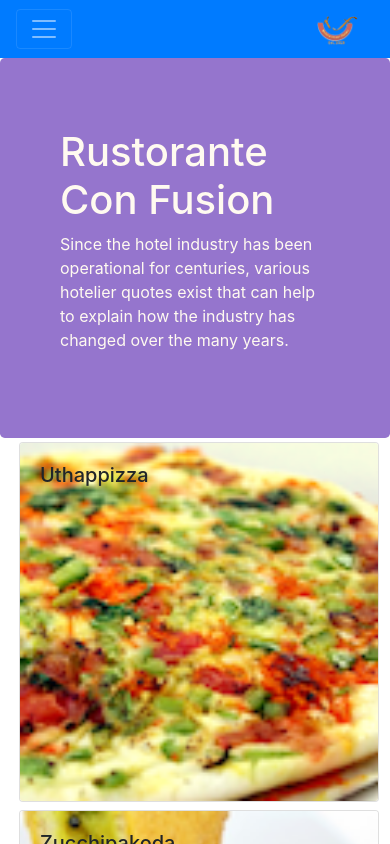
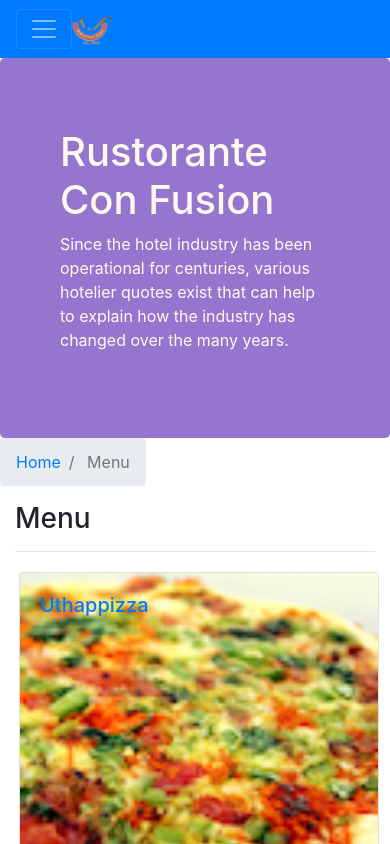
Before and after one commit to ee10b070/react-learning, a React (Create React App) app: page /menu in a window 390 px wide. Shown: the top 844 px of the page. Built offline with nearby package versions, Linux system fonts and the light colour scheme.

Commit message:
single page application part 2

```diff
--- a/src/components/ContactComponent.js
+++ b/src/components/ContactComponent.js
@@ -1,8 +1,22 @@
 import React from 'react';
+import { Breadcrumb, BreadcrumbItem } from "reactstrap";
+import { Link } from "react-router-dom";
+function Contact(props) {
+    return (
+        <div className="container">
+          <div className="row">
+            <Breadcrumb>
+                <BreadcrumbItem>
+                    <Link to="/Home">Home</Link>
+                </BreadcrumbItem>
+                <BreadcrumbItem active > Contact Us</BreadcrumbItem>
+            </Breadcrumb>
 
-function Contact(props) {
-    return(
-        <div className="container">
+            <div className="col-12">
+                <h3>Contact Us</h3>
+                <hr />
+            </div>
+        </div>
         <div className="row row-content">
             <div className="col-12">
                 <h3>Location Information</h3>
@@ -29,7 +43,7 @@
                 </div>
             </div>
         </div>
-        </div>
+        </div >
     );
 }
 
--- a/src/components/DishDetailComponent.js
+++ b/src/components/DishDetailComponent.js
@@ -1,11 +1,12 @@
 import React from 'react';
-import {Card,CardBody,CardTitle,CardImg,CardText} from "reactstrap";
+import { Card, CardBody, CardTitle, CardImg, CardText,Breadcrumb,BreadcrumbItem} from "reactstrap";
+import { Link } from "react-router-dom";
 
-
- function RenderDish({dish}){
-         return(
+function RenderDish({ dish }) {
+    console.log("dishimage", dish.name, dish.image)
+    return (
         <Card>
-                        <CardImg width = "100%" src={dish.image} alt={dish.name} />
+            <CardImg width="100%" src={dish.image} alt={dish.name} />
             <CardBody>
                 <CardTitle>{dish.name}</CardTitle>
                 <CardText>{dish.description}</CardText>
@@ -14,42 +15,55 @@
     );
 }
 
- function RenderComments({comments}) {
-    if(comments != null){
-        const commentsList =  comments.map((comment)=>{
-             return(
-                 <li className = "list-unstyled">
+function RenderComments({ comments }) {
+    if (comments != null) {
+        const commentsList = comments.map((comment) => {
+            return (
+                <li className="list-unstyled">
                     {comment.comment}
                     <div>- -{comment.author}</div>
                 </li>
 
             );
         });
-         const commmentsFinal  = <div>
+        const commmentsFinal = <div>
             <h4>Comments</h4>
             {commentsList}
-         </div> ;
+        </div>;
         return commmentsFinal;
     } else {
         return (<div></div>);
     }
 }
 const Dish = (props) => {
-    if(props.dish != null){
-        return(
+    if (props.dish != null) {
+        return (
             <div className="container">
-            <div className = "row">
-            <div className = "col-xs-12 col-xm-12 col-md-5 m-1">
-             <RenderDish dish = {props.dish}/>
+                <div className="row">
+                    <Breadcrumb>
+                        <BreadcrumbItem>
+                            <Link to="/menu">Menu</Link>
+                        </BreadcrumbItem>
+                        <BreadcrumbItem active > {props.dish.name}</BreadcrumbItem>
+                    </Breadcrumb>
+
+                    <div className="col-12">
+                        <h3>{props.dish.name}</h3>
+                        <hr />
                     </div>
-            <div className = "col-xs-12 col-xm-12 col-md-5 m-1">
-             <RenderComments comments = {props.dish.comments}/>
+                </div>
+                <div className="row">
+                    <div className="col-xs-12 col-xm-12 col-md-5 m-1">
+                        <RenderDish dish={props.dish} />
+                    </div>
+                    <div className="col-xs-12 col-xm-12 col-md-5 m-1">
+                        <RenderComments comments={props.comments} />
                     </div>
                 </div>
             </div>
         );
-        }else {
-           return(<div></div>)
+    } else {
+        return (<div></div>)
     }
 }
 
--- a/src/components/FooterComponent.js
+++ b/src/components/FooterComponent.js
@@ -21,7 +21,7 @@
                         <address>
                             121, Clear Water Bay Road<br />
                             Clear Water Bay, Kowloon<br />
-                            HONG KONG<br />ß
+                            HONG KONG<br />
                             <i className="fa fa-phone fa-lg"></i>: +852 1234 5678<br />
                             <i className="fa fa-fax fa-lg"></i>: +852 8765 4321<br />
                             <i className="fa fa-envelope fa-lg"></i>: <a href="mailto:confusion@food.net">
--- a/src/components/HeaderComponent.js
+++ b/src/components/HeaderComponent.js
@@ -22,7 +22,7 @@
                 <Navbar dark color="primary" expand="md">
                     <div className="container">
                     <NavbarToggler onClick={this.toggleNav}/>
-                        <NavbarBrand className="mr-auro" href='/'>
+                        <NavbarBrand className="mr-auto" href='/'>
                             <img src="assets/images/logo.png" height="30" width="41" alt="Restorent Con Fusion"></img>
                         </NavbarBrand>
                         <Collapse isOpen = {this.state.isNavOpen} navbar>
--- a/src/components/MainComponent.js
+++ b/src/components/MainComponent.js
@@ -39,12 +39,19 @@
         <Contact/>
       );
     }
+
+    const DishWithId =  ({match})=>{
+          return(<Dish dish = {this.state.dishes.filter((dish)=> dish.id === parseInt(match.params.dishId,10))[0]}
+                       comments = {this.state.comments.filter((comment)=>comment.dishId === parseInt(match.params.dishId,10))}
+          />);
+    }
     return (
       <div>
         <Header />
         <Switch>
            <Route path ="/home" component = {Homepage}/>
            <Route exact path = "/menu" component = {()=><Menu dishes = {this.state.dishes} />}/>
+           <Route path= "/menu/:dishId" component= {DishWithId}/>
            <Route path = "/contactus" component = {ContactPage}/>
            <Route path="/aboutus" component = {()=><Dish dish = {this.state.dishes[0]}/>}/>
            <Redirect to ="home"/>
--- a/src/components/MenuComponent.js
+++ b/src/components/MenuComponent.js
@@ -1,29 +1,45 @@
 import React from "react";
-import {Card, CardImg, CardImgOverlay,CardTitle, } from "reactstrap";
+import { Card, CardImg, CardImgOverlay, CardTitle, Breadcrumb, BreadcrumbItem } from "reactstrap";
+import { Link } from "react-router-dom";
 
 
-  function RenderMenuItem({dish, onClick}){
-      return(
+function RenderMenuItem({ dish }) {
+  return (
     <Card >
-                      <CardImg width = "100%" src={dish.image} alt={dish.name} />
+      <Link to={`/menu/${dish.id}`}>
+        <CardImg width="100%" src={dish.image} alt={dish.name} />
         <CardImgOverlay>
           <CardTitle>{dish.name}</CardTitle>
         </CardImgOverlay>
+      </Link>
     </Card>);
 }
 
-  const Menu = (props) =>{
+const Menu = (props) => {
 
   const menu = props.dishes.map((dish) => {
     return (
       <div key={dish.id} className="col-12 col-md-5 m-1">
-                <RenderMenuItem dish = {dish} onClick = {props.onClick}/>
+        <RenderMenuItem dish={dish} />
       </div>
     );
   });
   console.log("menucomponent render is called ");
   return (
     <div className="container">
+      <div className="row">
+        <Breadcrumb>
+          <BreadcrumbItem>
+            <Link to="/home">Home</Link>
+          </BreadcrumbItem>
+          <BreadcrumbItem active > Menu</BreadcrumbItem>
+        </Breadcrumb>
+        <div className="col-12">
+          <h3>Menu</h3>
+          <hr />
+        </div>
+      </div>
+
       <div className="row">
         {menu}
       </div>
```
Lines whose indentation alone changed are shown as unchanged.
